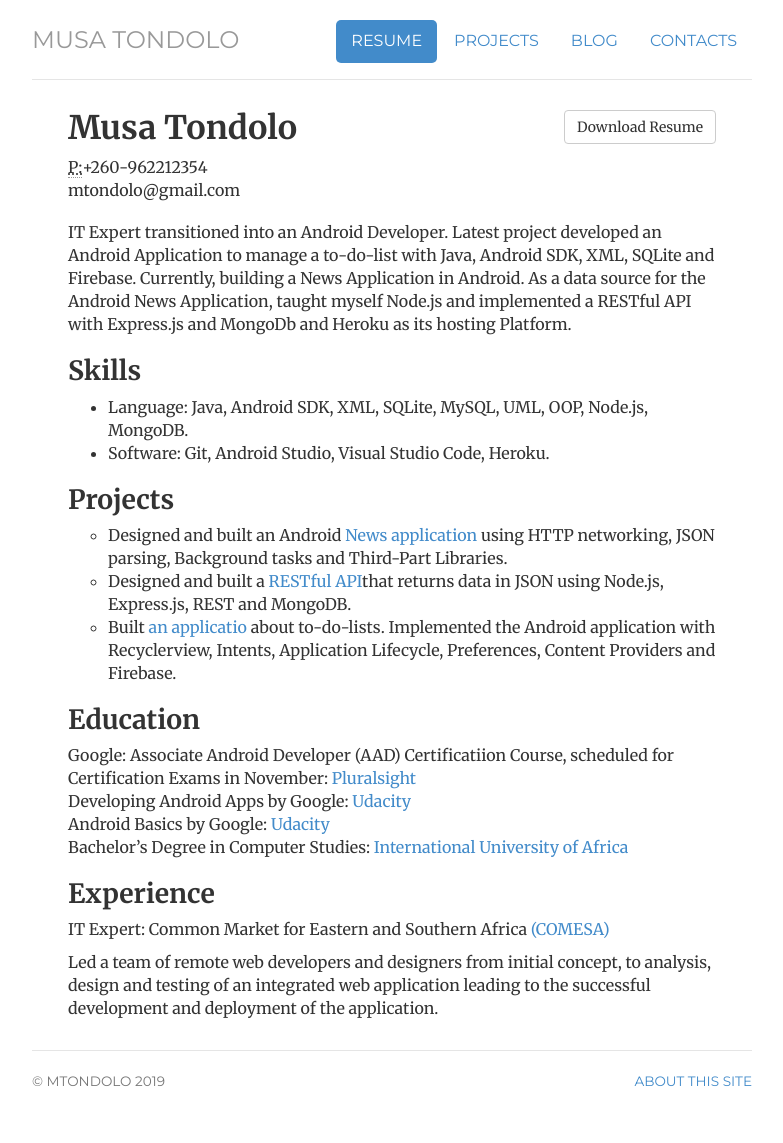
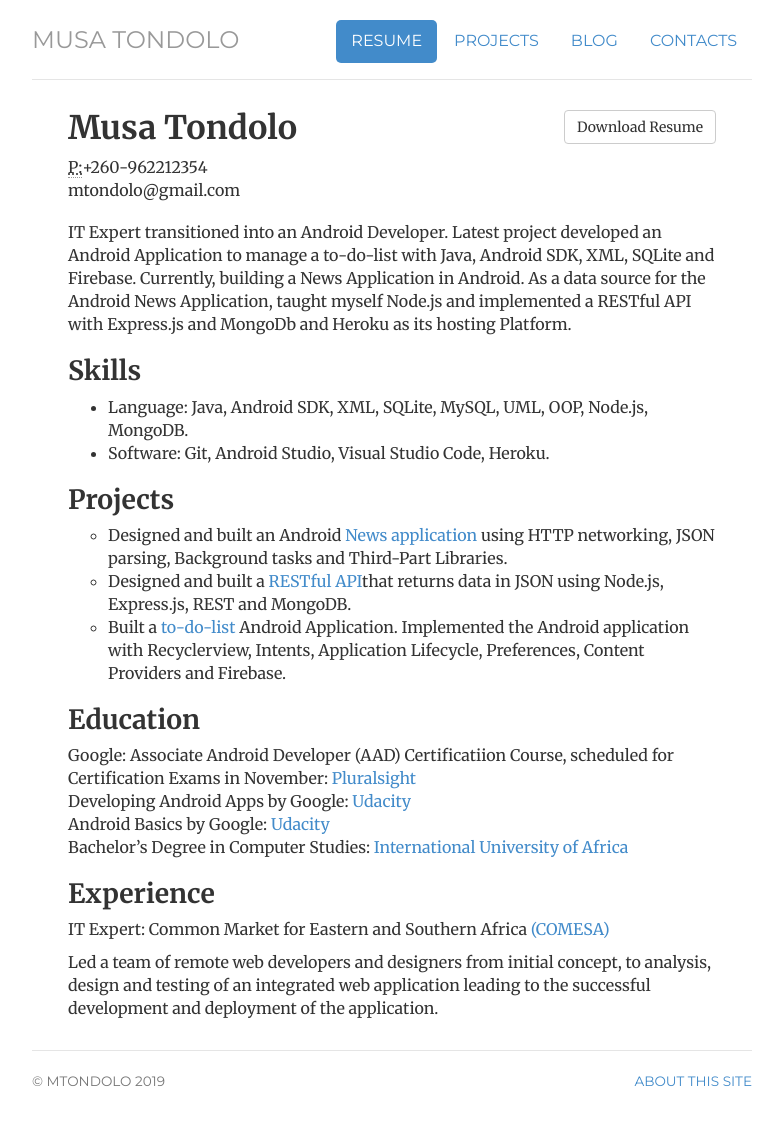
Before and after one commit to mtondolo/mtondolo.github.io, a Jekyll site: the page built from cv/index.html, in a window 1280 px wide. Shown: the whole page, without its empty margins (248-1031 px from the left). Built offline with Jekyll 4.4.1, drawn with Linux system fonts in a browser that asks for light colours.

Commit message:
Update index.html

```diff
--- a/cv/index.html
+++ b/cv/index.html
@@ -35,7 +35,7 @@ description: Current Resume for Musa Tondolo, an Android Developer supplimented
 					<ul>
 					<li>Designed and built an Android <a href="https://github.com/mtondolo/comesapp-android" tite="News application">News application</a> using HTTP networking, JSON parsing, Background tasks and Third-Part Libraries.</li>
 					<li>Designed and built a <a href="https://github.com/mtondolo/comesapp-api" title=RESTful API">RESTful API</a>that returns data in JSON using Node.js, Express.js, REST and MongoDB.</li>
-					<li>Built <a href="https://github.com/mtondolo/Journal-App" title="an applicatio">an applicatio</a> about to-do-lists. Implemented the Android application with Recyclerview, Intents, Application Lifecycle, Preferences, Content Providers and Firebase.</li>
+					<li>Built a <a href="https://github.com/mtondolo/Journal-App" title="an applicatio">to-do-list </a>Android Application. Implemented the Android application with Recyclerview, Intents, Application Lifecycle, Preferences, Content Providers and Firebase.</li>
 	                                </ul>
 	                                </p>
 				<h2>Education</h2>
```
